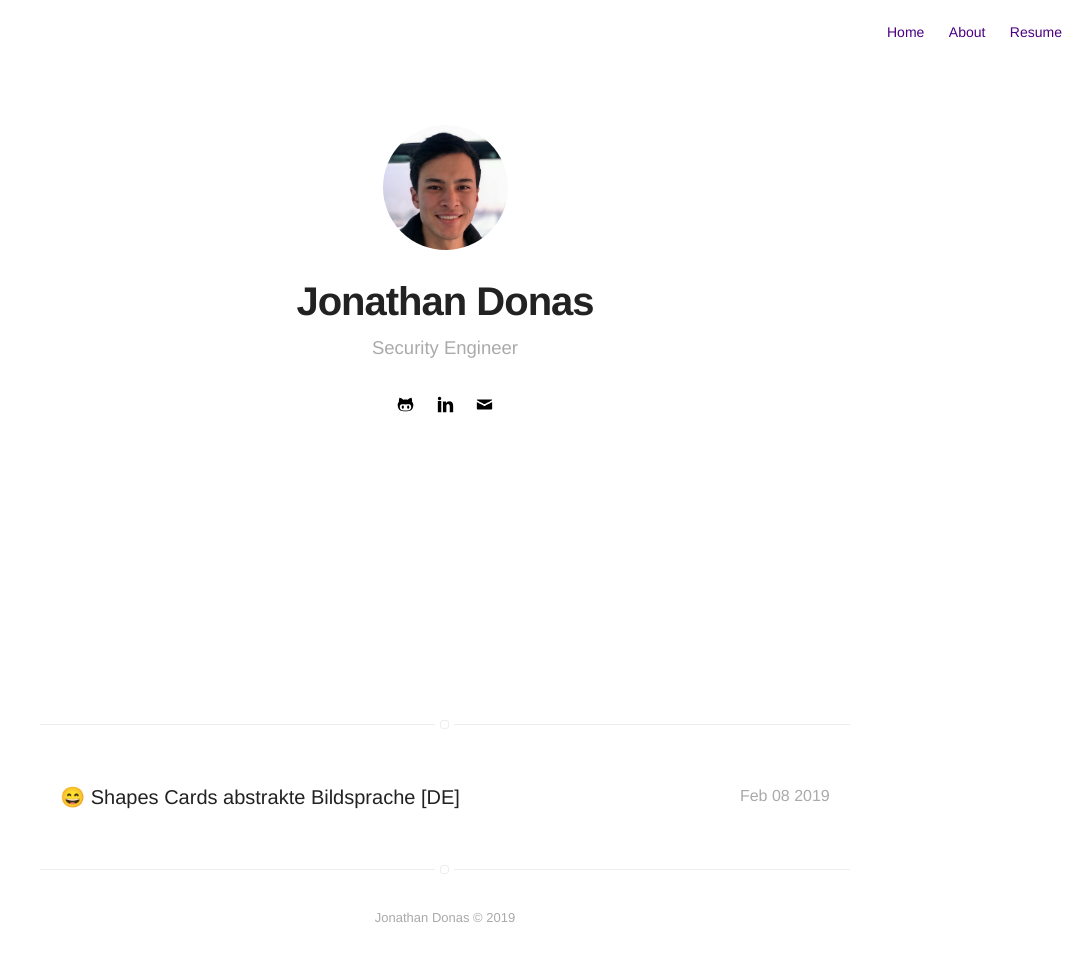
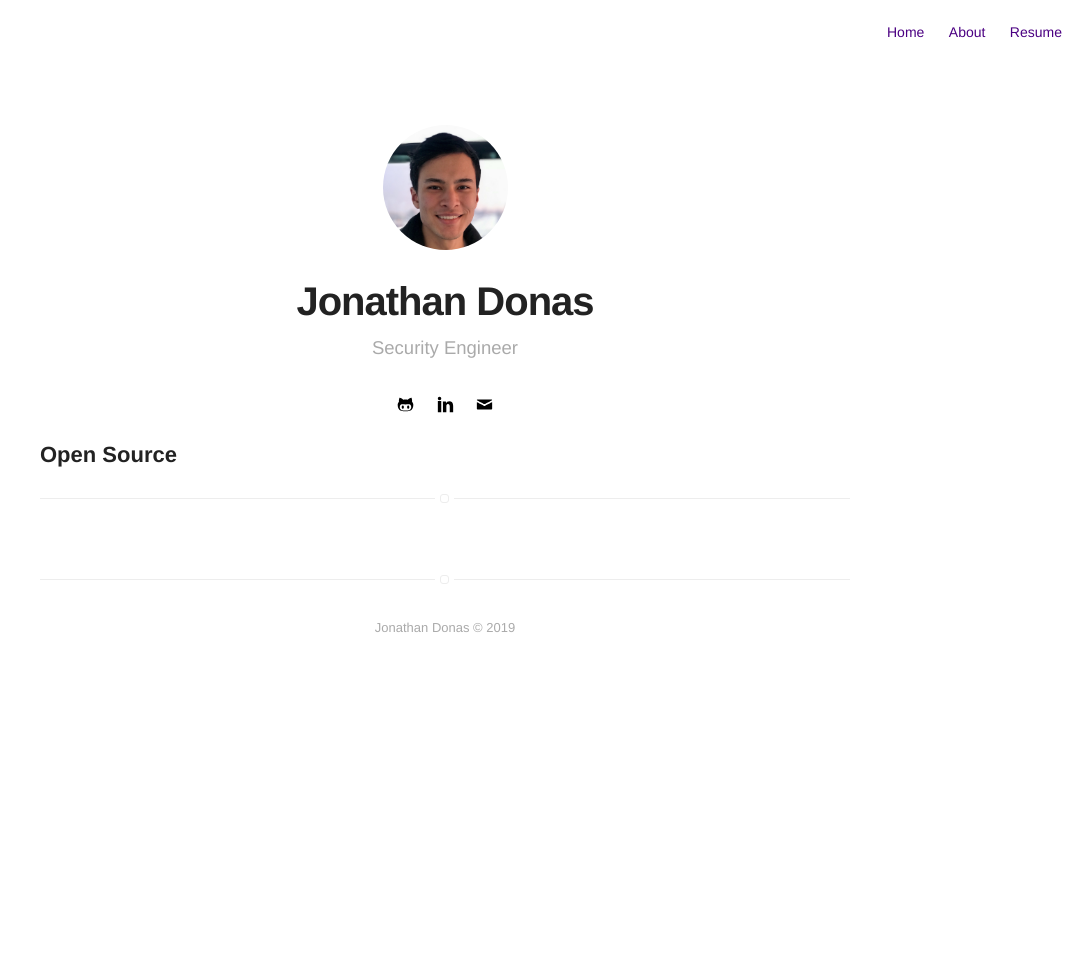
Before and after one commit to jondonas/jondonas.github.io, a Jekyll site: the page built from projects.html, in a window 1280 px wide. Shown: the whole page, without its empty margins (195-1280 px from the left). Built offline with Jekyll 4.4.1, drawn with Linux system fonts in a browser that asks for light colours; emoji names are drawn with the system emoji font; a file with an impossible date is left out; after the commit the page ends 900 px from its top, so only the background shows below that.

Commit message:
Post test

```diff
--- a/_posts/2019-02-08-shapes-card.markdown
+++ b/_posts/2019-02-08-shapes-card.markdown
@@ -1,7 +1,7 @@
 ---
-title: ":smile: Shapes Cards abstrakte Bildsprache [DE]"
+title: ":dart: Linux Exploit Suggester"
 layout: post
-date: 2019-02-08 22:10
+date: 2019-02
 tag: komunication
 image: https://roseleblood.github.io/openess/Logo-OpenESS.png
 headerImage: false
--- a/_sass/pages/home-blog-projects.sass
+++ b/_sass/pages/home-blog-projects.sass
@@ -5,7 +5,7 @@
 
     > .list
         border-top: 1px solid $epsilon
-        margin-top: 300px
+        margin-top: 30px
         padding-top: 40px
         position: relative
 
--- a/projects.html
+++ b/projects.html
@@ -2,12 +2,13 @@
 layout: page
 title: Projects
 ---
+<h2> Open Source </h2>
 <section class="list">
     {% for post in site.posts %}
         {% if post.projects %}
             <div class="item {% if post.star %}star{% endif %}">
                 <a class="url" href="{% if post.externalLink %}{{ post.externalLink }}{% else %}{{ site.url }}{{ post.url }}{% endif %}">
-                    <aside><time datetime="{{ post.date | date:"%d-%m-%Y" }}">{{ post.date | date: "%b %d %Y" }}</time></aside>
+                    <aside><time datetime="{{ post.date | date:"%d-%m-%Y" }}">{{ post.date | date: "%b %Y" }}</time></aside>
                     <h3 class="title">{{ post.title }}</h3>
                 </a>
             </div>
```
